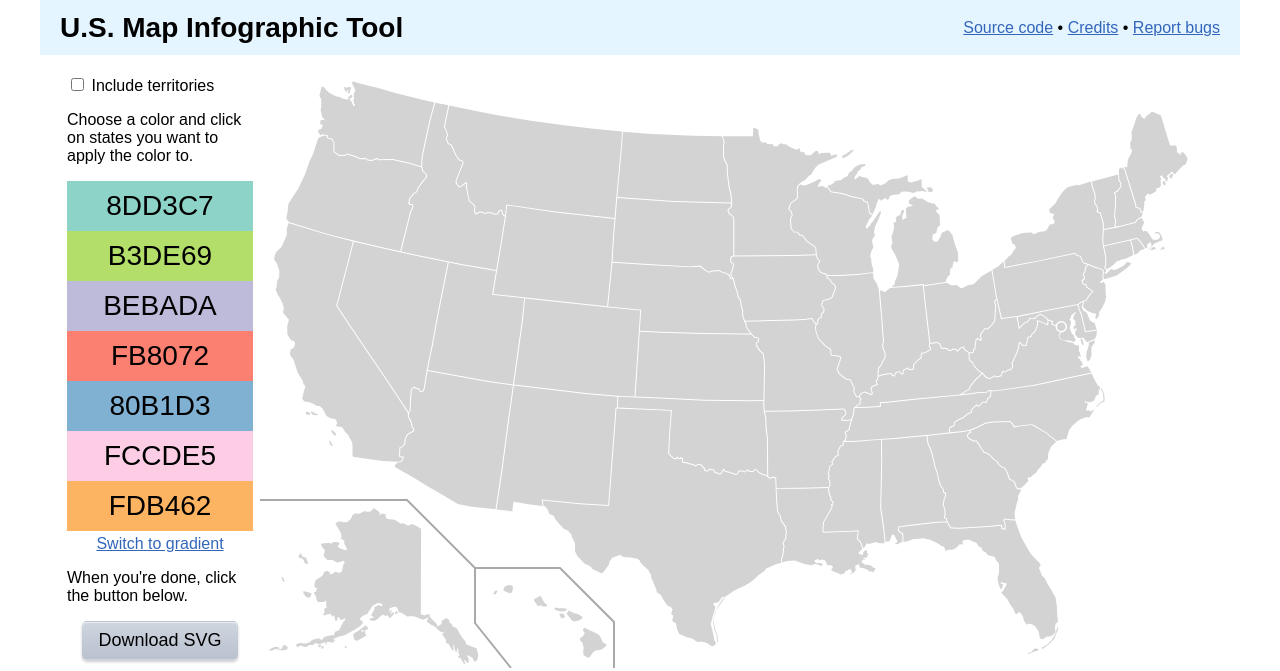
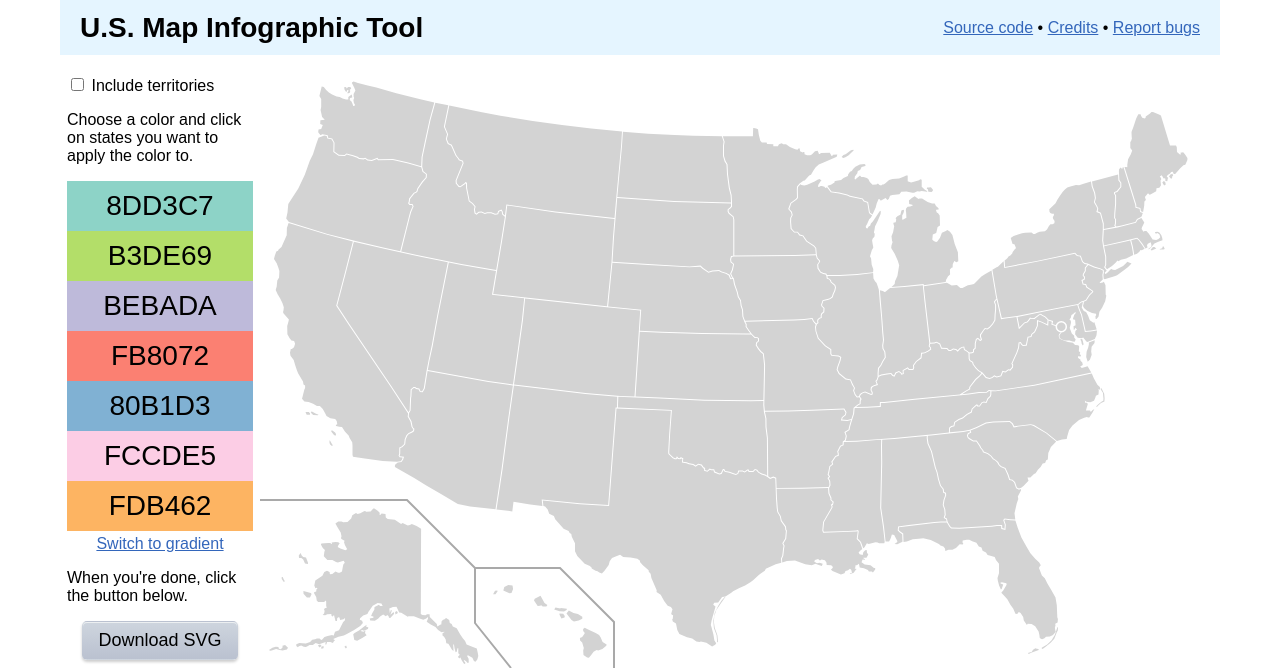
Before and after one commit to kaldari/SVG-map-maker, a PHP site: page / in a window 1280 px wide. Shown: the top 671 px of the page. Run offline with PHP 8.4, Linux system fonts and the light colour scheme.

Commit message:
account for old-school box model

```diff
--- a/toolstyles.css
+++ b/toolstyles.css
@@ -11,7 +11,7 @@ form, figure {
 	padding: 0;
 }
 div.header {
-	width: 1160px;
+	width: 1120px;
 	margin: 0 auto 20px auto;
 	padding: 10px 20px;
 	background-color: #e5f5ff;
```
